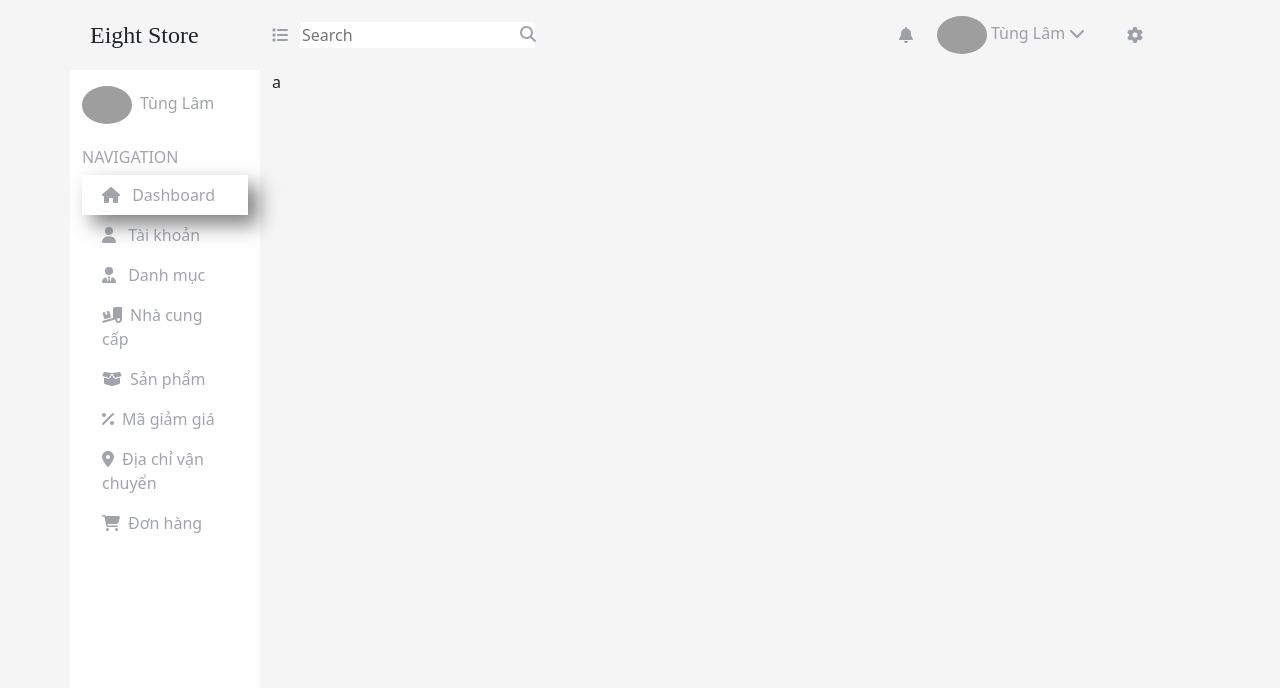
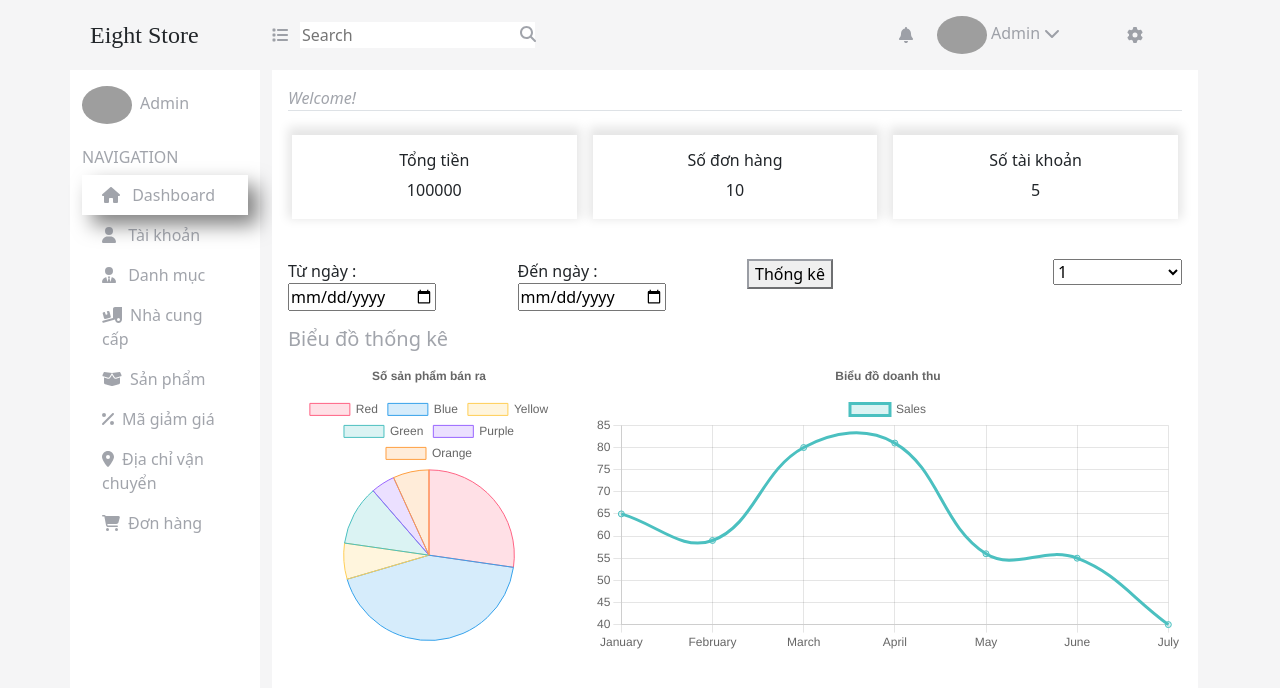
Before and after one commit to lupinlic/Project_team5, a React (Create React App) app in the folder fontend/: page /Admin/Home in a window 1280 px wide. Shown: the top 688 px of the page. Built offline with nearby package versions, Linux system fonts and the light colour scheme; grey boxes are pictures that could not be loaded; a web font is replaced by a local one.

Commit message:
push 9/10

```diff
--- a/fontend/package.json
+++ b/fontend/package.json
@@ -11,8 +11,10 @@
     "@testing-library/user-event": "^13.5.0",
     "axios": "^1.7.7",
     "bootstrap": "^5.3.3",
+    "chart.js": "^4.4.4",
     "react": "^18.3.1",
     "react-bootstrap": "^2.10.5",
+    "react-chartjs-2": "^5.2.0",
     "react-dom": "^18.3.1",
     "react-helmet": "^6.1.0",
     "react-router-dom": "^6.26.2",
--- a/fontend/src/components/Layout/Admin/Header/index.js
+++ b/fontend/src/components/Layout/Admin/Header/index.js
@@ -79,8 +79,8 @@ function Header() {
                         <FontAwesomeIcon icon={faBell} style={{color:'#62677399'}}/>
                     </div>
                     <div className="col-md-2 account " onClick={toggleSettings} ref={settingsRef} style={{position:'relative'}}>
-                        <img className='' style={{width: 50, borderRadius: '50%',}} src='https://scontent.fhan5-3.fna.fbcdn.net/v/t39.30808-1/279698683_1370685343452312_7522179857961865948_n.jpg?stp=dst-jpg_s200x200&_nc_cat=110&ccb=1-7&_nc_sid=0ecb9b&_nc_eui2=AeHuGeJqR9elcepwO3uGRM5nALJm_VpGeukAsmb9WkZ66XDhvbDNbgkIy77tBzrsskRkEf-srbReFKAqyO3By6_R&_nc_ohc=ShMSIQiLm70Q7kNvgEf4R30&_nc_ht=scontent.fhan5-3.fna&_nc_gid=AIo0GG3GcQoddPZAyGIrFrX&oh=00_AYD55fv8sRCwkz0kNSvZFzbbeIsO4MRq1OwZBVHZskHQ0Q&oe=66EE1C35'  alt />
-                        <span style={{ fontSize: 16,color:'#62677399',marginLeft:'4px'}}>Tùng Lâm</span>
+                        <img className='' style={{width: 50, borderRadius: '50%',}} src='https://e7.pngegg.com/pngimages/754/474/png-clipart-computer-icons-system-administrator-avatar-computer-network-heroes-thumbnail.png'  alt />
+                        <span style={{ fontSize: 16,color:'#62677399',marginLeft:'4px'}}>Admin</span>
                         <span style={{ fontSize: 16,color:'#62677399',marginLeft:'4px'}}><FontAwesomeIcon icon={faChevronDown}/></span>
                         {isSettingsOpen && (
                             <div className='account_child' style={{position:'absolute',marginTop:'12px',padding:'8px'}}>
--- a/fontend/src/components/Layout/Admin/Slider/index.js
+++ b/fontend/src/components/Layout/Admin/Slider/index.js
@@ -20,8 +20,8 @@ function Slider() {
     return (
         <div className="col-md-2 slider" style={{backgroundColor:'#fff',minHeight:'100vh'}}>
             <div className="pt-3">
-                <img className='' style={{width: 50, borderRadius: '50%',}} src='https://scontent.fhan5-3.fna.fbcdn.net/v/t39.30808-1/279698683_1370685343452312_7522179857961865948_n.jpg?stp=dst-jpg_s200x200&_nc_cat=110&ccb=1-7&_nc_sid=0ecb9b&_nc_eui2=AeHuGeJqR9elcepwO3uGRM5nALJm_VpGeukAsmb9WkZ66XDhvbDNbgkIy77tBzrsskRkEf-srbReFKAqyO3By6_R&_nc_ohc=ShMSIQiLm70Q7kNvgEf4R30&_nc_ht=scontent.fhan5-3.fna&_nc_gid=AIo0GG3GcQoddPZAyGIrFrX&oh=00_AYD55fv8sRCwkz0kNSvZFzbbeIsO4MRq1OwZBVHZskHQ0Q&oe=66EE1C35'  alt />
-                <span style={{ fontSize: 16,marginLeft:8,color:'#62677399'}}>Tùng Lâm</span>
+                <img className='' style={{width: 50, borderRadius: '50%',}} src='https://e7.pngegg.com/pngimages/754/474/png-clipart-computer-icons-system-administrator-avatar-computer-network-heroes-thumbnail.png'  alt />
+                <span style={{ fontSize: 16,marginLeft:8,color:'#62677399'}}>Admin</span>
             </div>
             <h6 className="mt-4" style={{color:'#62677399'}}>NAVIGATION</h6>
             <ul className='navigation m-0 p-0'>
--- a/fontend/src/components/Layout/User/Header/index.js
+++ b/fontend/src/components/Layout/User/Header/index.js
@@ -26,7 +26,9 @@ function Header() {
 useEffect(() => {
 
         const parsedUser = JSON.parse(userData);
+        if(parsedUser!==null && parsedUser!==undefined ){
         setUserId(parsedUser.user_id);
+        }
       }, []);
     useEffect(()=>{
         if(userId){
@@ -111,7 +113,12 @@ useEffect(() => {
                                         <div className="fs-3 text-danger"> <FontAwesomeIcon icon={faUser} /> </div>
                                     </div>
                                     <div className="col-9">Xin chào!<br />
-                                        <strong className="text-danger">Hế lô</strong>
+                                        {userId ? (
+                                        <strong className="text-danger">Lupin</strong>
+                                        ) : (
+                                            // Nếu chưa đăng nhập
+                                            <Link to="/Login" style={{textDecoration:'none', color:'red', fontWeight:'500'}}>Đăng nhập</Link>
+                                        )}
                                     </div>
                                 </div>
                                 {isSettingsOpen && (
--- a/fontend/src/pages/Admin/Home/index.js
+++ b/fontend/src/pages/Admin/Home/index.js
@@ -1,6 +1,139 @@
+import { Line, Pie } from 'react-chartjs-2';
+import { Chart as ChartJS, ArcElement, LineElement, CategoryScale, LinearScale, PointElement, Title, Tooltip, Legend } from 'chart.js';
+ChartJS.register(ArcElement, LineElement, CategoryScale, LinearScale, PointElement, Title, Tooltip, Legend);
 function AdHome() {
+// Dữ liệu cho biểu đồ đường (Line chart)
+    const lineData = {
+    labels: ['January', 'February', 'March', 'April', 'May', 'June', 'July'],
+    datasets: [
+      {
+        label: 'Sales',
+        data: [65, 59, 80, 81, 56, 55, 40],
+        borderColor: 'rgba(75, 192, 192, 1)',
+        backgroundColor: 'rgba(75, 192, 192, 0.2)',
+        fill: true,
+        tension: 0.4,
+      },
+    ],
+  };
+  const lineOptions = {
+    responsive: true,
+    plugins: {
+      legend: {
+        position: 'top',
+      },
+      title: {
+        display: true,
+        text: 'Biểu đồ doanh thu',
+      },
+    },
+  };
+  // Dữ liệu cho biểu đồ tròn (Pie chart)
+  const pieData = {
+    labels: ['Red', 'Blue', 'Yellow', 'Green', 'Purple', 'Orange'],
+    datasets: [
+      {
+        label: '# of Votes',
+        data: [12, 19, 3, 5, 2, 3],
+        backgroundColor: [
+          'rgba(255, 99, 132, 0.2)',
+          'rgba(54, 162, 235, 0.2)',
+          'rgba(255, 206, 86, 0.2)',
+          'rgba(75, 192, 192, 0.2)',
+          'rgba(153, 102, 255, 0.2)',
+          'rgba(255, 159, 64, 0.2)',
+        ],
+        borderColor: [
+          'rgba(255, 99, 132, 1)',
+          'rgba(54, 162, 235, 1)',
+          'rgba(255, 206, 86, 1)',
+          'rgba(75, 192, 192, 1)',
+          'rgba(153, 102, 255, 1)',
+          'rgba(255, 159, 64, 1)',
+        ],
+        borderWidth: 1,
+      },
+    ],
+  };
+
+  const pieOptions = {
+    responsive: true,
+    plugins: {
+      legend: {
+        position: 'top',
+      },
+      title: {
+        display: true,
+        text: 'Số sản phẩm bán ra',
+      },
+    },
+  };
+
+
     return (
-        <div>a</div>
+        <div className="p-3" style={{background:'#fff' , minHeight:'100vh'}} >
+            <div className="border-bottom">
+                <i  style={{color:'#62677399'}}>Welcome!</i>
+            </div>
+
+            <div className="row  mt-2 p-2">
+                <div className="col-md-4  p-2" style={{height:'100px'}}>
+                    <div style={{boxShadow:'0 -4px 10px 4px rgba(0, 0, 0, 0.1)',width:'100%',height:'100%',textAlign:'center'}}>
+                        <h6 className="pt-3">Tổng tiền</h6>
+                        <p>100000</p>
+                    </div>
+                </div>
+                <div className="col-md-4  p-2" style={{height:'100px'}}>
+                    <div style={{boxShadow:'0 -4px 10px 4px rgba(0, 0, 0, 0.1)',width:'100%',height:'100%',textAlign:'center'}}>
+                     <h6 className="pt-3">Số đơn hàng</h6>
+                     <p>10</p>
+                    </div>
+
+                </div>
+                <div className="col-md-4  p-2" style={{height:'100px'}}>
+                    <div style={{boxShadow:'0 -4px 10px 4px rgba(0, 0, 0, 0.1)',width:'100%',height:'100%',textAlign:'center'}}>
+                     <h6 className="pt-3">Số tài khoản</h6>
+                     <p>5</p>
+                    </div>
+                </div>
+
+            </div>
+
+
+                <form>
+                    <div className="row mt-4">
+                        <div className="col-md-3">
+                            <label style={{marginRight:'8px'}} >Từ ngày : </label>
+                            <input type="date" id="from_date" name="from_date"  />
+                        </div>
+                        <div className="col-md-3">
+                            <label style={{marginRight:'8px'}}>Đến ngày : </label>
+                            <input type="date" id="to_date" name="to_date" className="ml-2" />
+                        </div>
+                        <div className="col-md-4">
+                            <button style={{borderColor:'#62677399'}}>Thống kê</button>
+                        </div>
+                        <div className="col-md-2">
+                            <select className="w-100">
+                                <option>1</option>
+                                <option>2</option>
+                            </select>
+                        </div>
+                    </div>
+                </form>
+
+                <h5  style={{color:'#62677399',marginTop:'16px'}}>Biểu đồ thống kê</h5>
+
+                <div className="chart row">
+                    <div className="col-md-4">
+                        <Pie data={pieData} options={pieOptions} />
+                    </div>
+                    <div className="col-md-8">
+                        <Line data={lineData} options={lineOptions} />
+                    </div>
+                </div>
+            </div>
+
      );
 }
 
```
Also changed, not shown: 1 other file (tests, documents, lock files or other folders).
